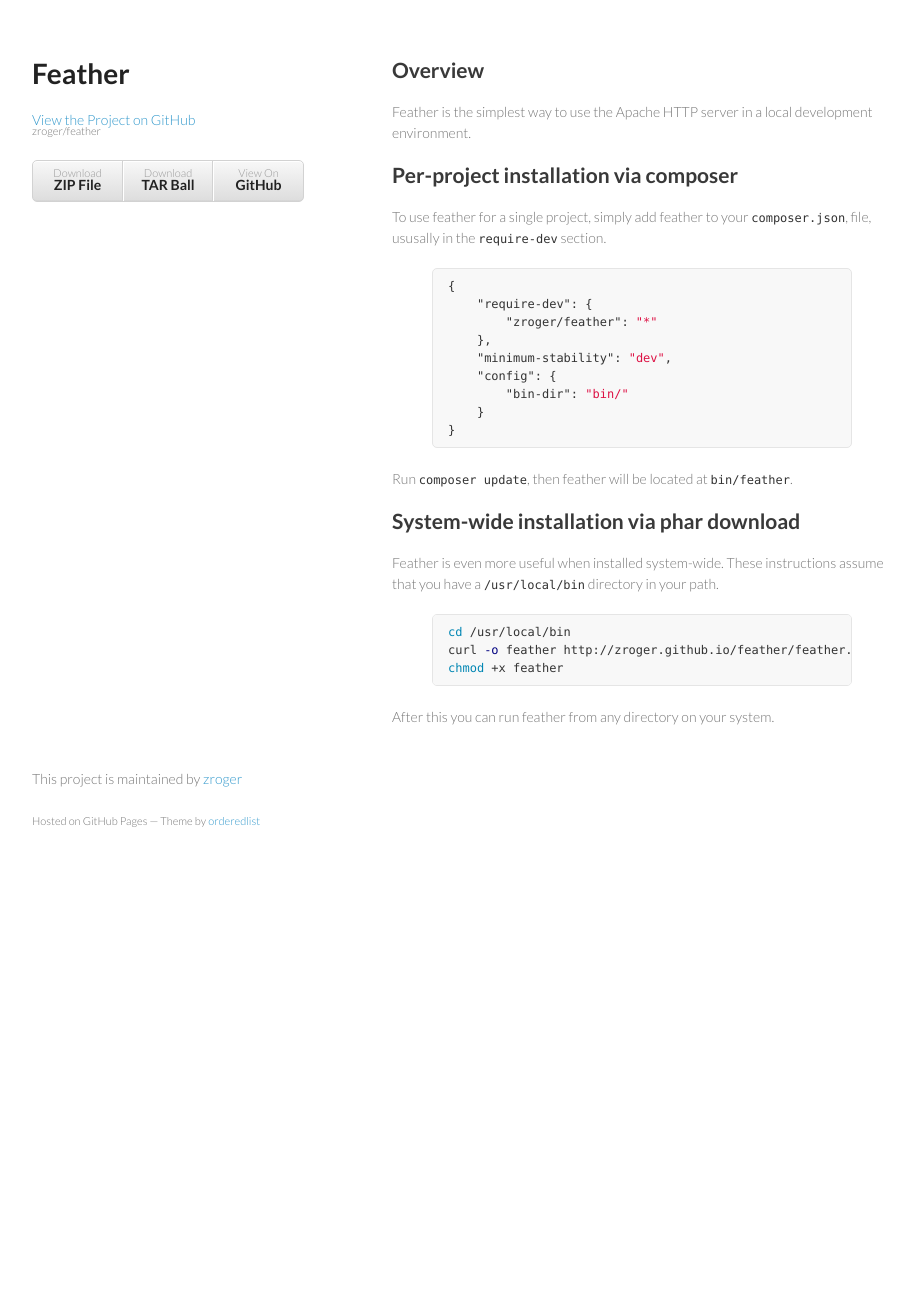
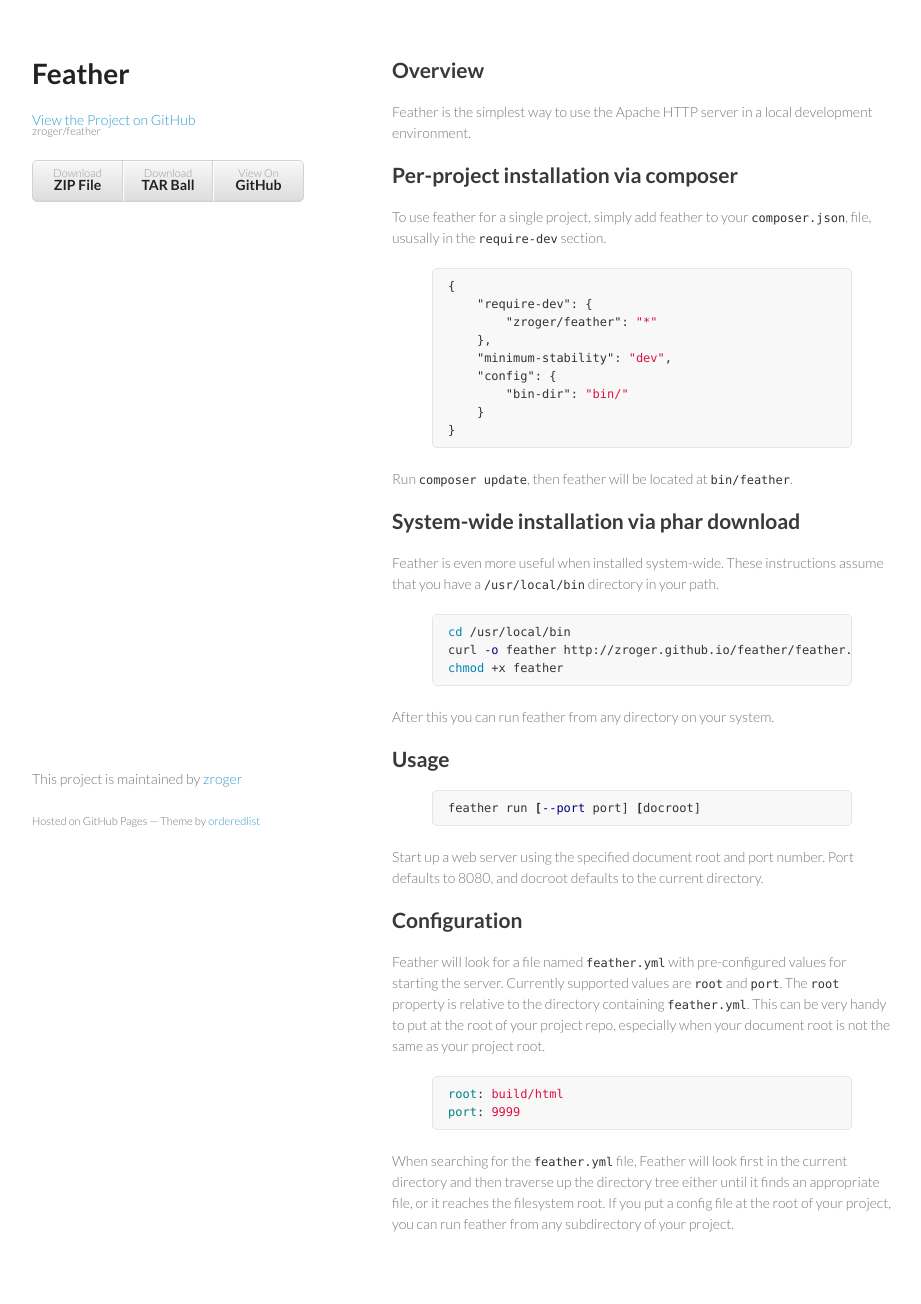
Before and after one commit to zroger/feather, a Jekyll site: the page built from index.md, in a window 1280 px wide. Shown: the whole page, without its empty margins (178-1099 px from the left). Built offline with Jekyll 4.4.1, drawn with Linux system fonts in a browser that asks for light colours; before the commit the page ends 900 px from its top, so only the background shows below that.

Commit message:
Add usage section to project page.

```diff
--- a/index.md
+++ b/index.md
@@ -38,3 +38,32 @@ chmod +x feather
 {% endhighlight %}
 
 After this you can run feather from any directory on your system.
+
+
+## Usage
+
+{% highlight bash %}
+feather run [--port port] [docroot]
+{% endhighlight %}
+
+Start up a web server using the specified document root and port number.  Port
+defaults to 8080, and docroot defaults to the current directory.
+
+## Configuration
+
+Feather will look for a file named `feather.yml` with pre-configured values for
+starting the server.  Currently supported values are `root` and `port`.  The
+`root` property is relative to the directory containing `feather.yml`.  This
+can be very handy to put at the root of your project repo, especially when your
+document root is not the same as your project root.
+
+{% highlight yml %}
+root: build/html
+port: 9999
+{% endhighlight %}
+
+When searching for the `feather.yml` file, Feather will look first in the
+current directory and then traverse up the directory tree either until it finds
+an appropriate file, or it reaches the filesystem root.  If you put a config
+file at the root of your project, you can run feather from any subdirectory of
+your project.
```
